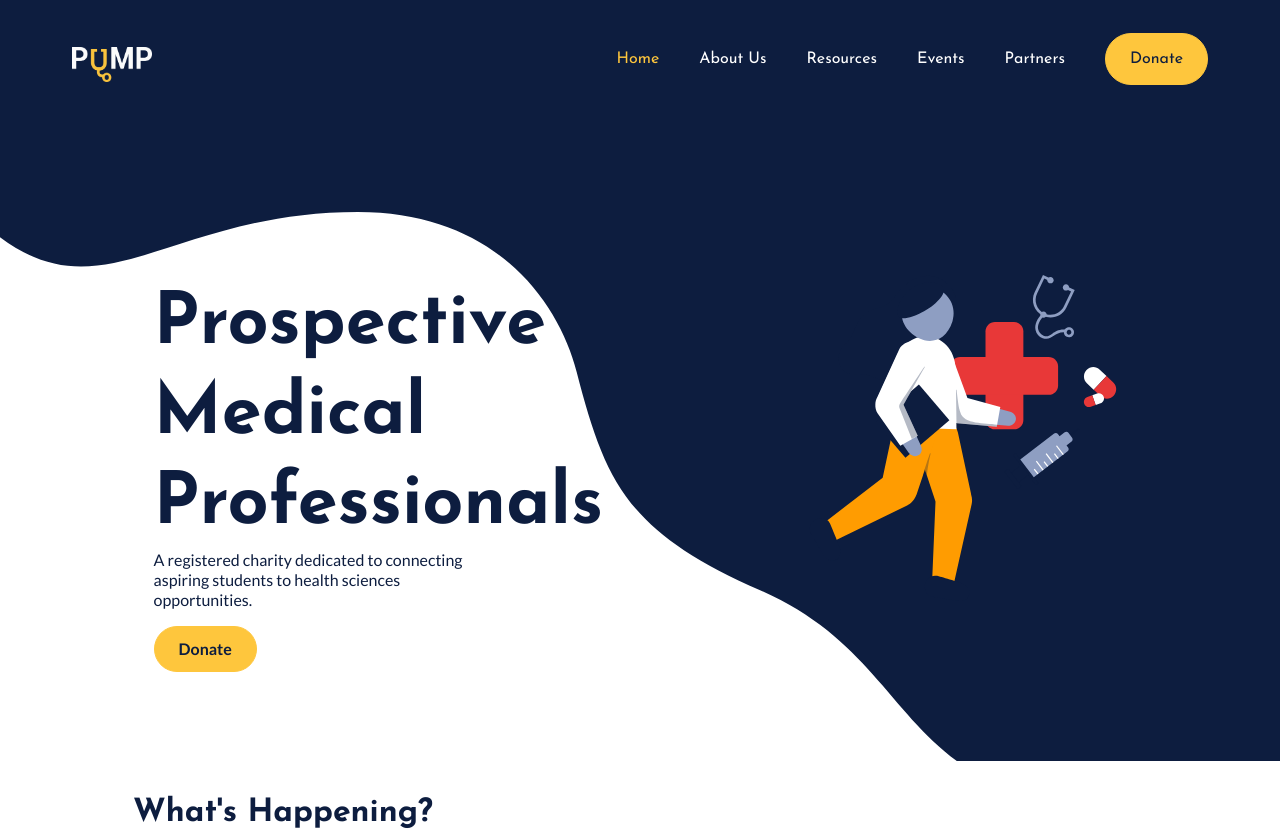
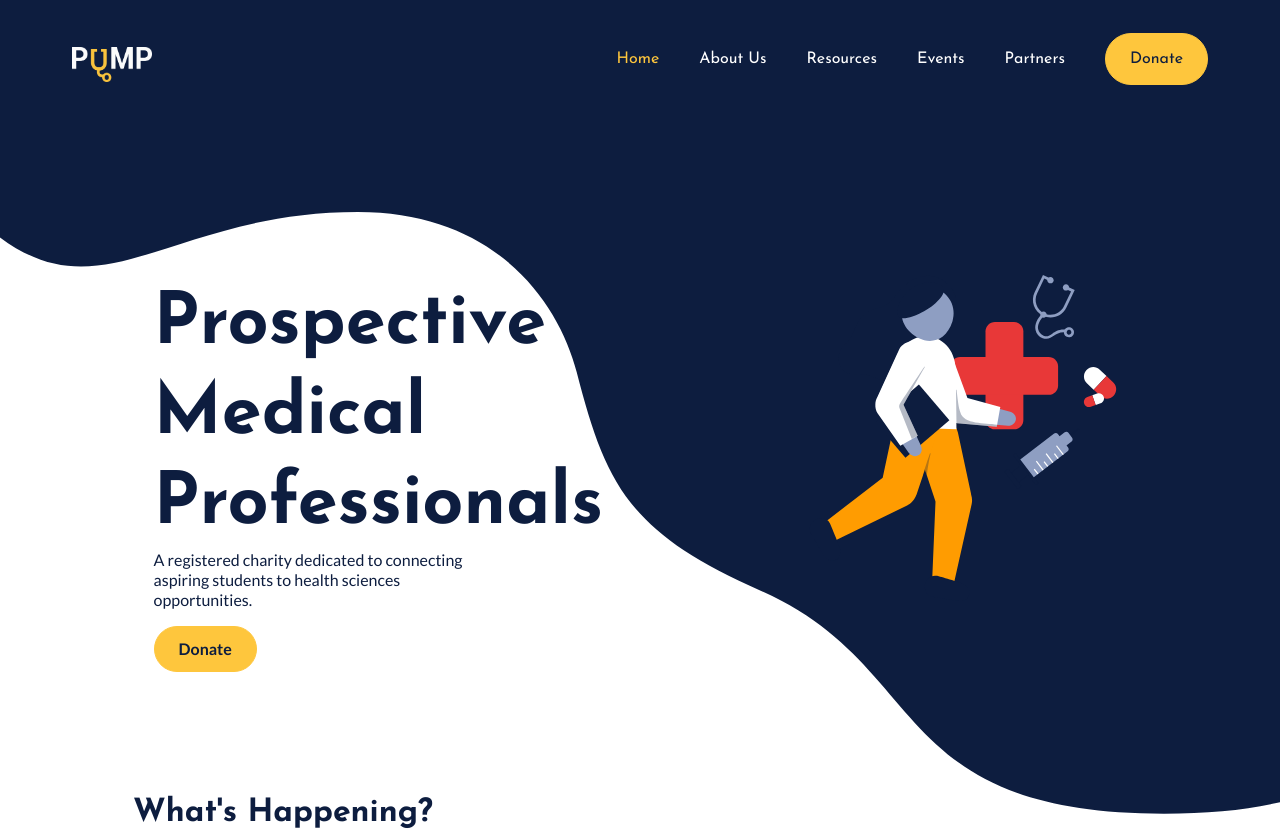
Before and after one commit to PuMProfessionals/pump-web-v2, a Next.js app: page / in a window 1280 px wide. Shown: the top 830 px of the page. Built offline with nearby package versions, Linux system fonts and the light colour scheme.

Commit message:
Add in parameters for vertical and horizontal offsets
The parameters `verticalOffset`, `horizontalOffset`, `mobileVerticalOffset` and `mobileHorizontalOffset` have been added, allowing for fine positioning control of the `background-image`

```diff
--- a/components/SectionWrapper.jsx
+++ b/components/SectionWrapper.jsx
@@ -1,24 +1,29 @@
-import React from "react";
 import styled from "styled-components";
-import { media } from "../utils";
 
 export const SectionWrapper = ({
 	children,
 	backgroundPath,
 	mobilePath,
 	mobileThreshold = 0,
+	verticalOffset = 0,
+	horizontalOffset = 0,
+	mobileVerticalOffset = 0,
+	mobileHorizontalOffset = 0,
   ...props
 }) => {
 	return (
-		<div>
 		<ContentWrapper
 			backgroundPath={backgroundPath}
 			mobilePath={mobilePath}
 			mobileThreshold={mobileThreshold}
+			verticalOffset={verticalOffset}
+			horizontalOffset={horizontalOffset}
+			mobileVerticalOffset={mobileVerticalOffset}
+			mobileHorizontalOffset={mobileHorizontalOffset}
+			{...props}
 		>
 			{children}
 		</ContentWrapper>
-		</div>
 	);
 }
 
@@ -26,12 +31,22 @@ const ContentWrapper = styled.div`
 	width: 100%;
 	margin: 0;
 	padding: 0;
-	${({ backgroundPath, mobilePath, mobileThreshold }) => `
+	${({
+		backgroundPath,
+		mobilePath,
+		mobileThreshold,
+		verticalOffset,
+		horizontalOffset,
+		mobileVerticalOffset,
+		mobileHorizontalOffset
+	}) => `
 		@media (min-width: ${mobileThreshold+1}px) {
 			background-image: url('${backgroundPath}');
+			background-position: ${horizontalOffset} ${verticalOffset};
 		}
 		@media (max-width: ${mobileThreshold}px) {
 			background-image: url('${mobilePath}');
+			background-position: ${mobileHorizontalOffset} ${mobileVerticalOffset};
 		}
 	`};
 	background-repeat: no-repeat;
--- a/pages/index.jsx
+++ b/pages/index.jsx
@@ -26,7 +26,6 @@ export default function Home() {
 					mobileThreshold={700}
 				>
 					<TopSection />
-				</SectionWrapper>
 					<WhatsHappening />
 					<Video
 						embedId="f5jsJWl5WS0"
@@ -35,6 +34,7 @@ export default function Home() {
 					/>
 					<ImpactSection />
 					<ContactSection />
+				</SectionWrapper>
       </PageLayout>
     </div>
   );
```
Lines whose indentation alone changed are shown as unchanged.
